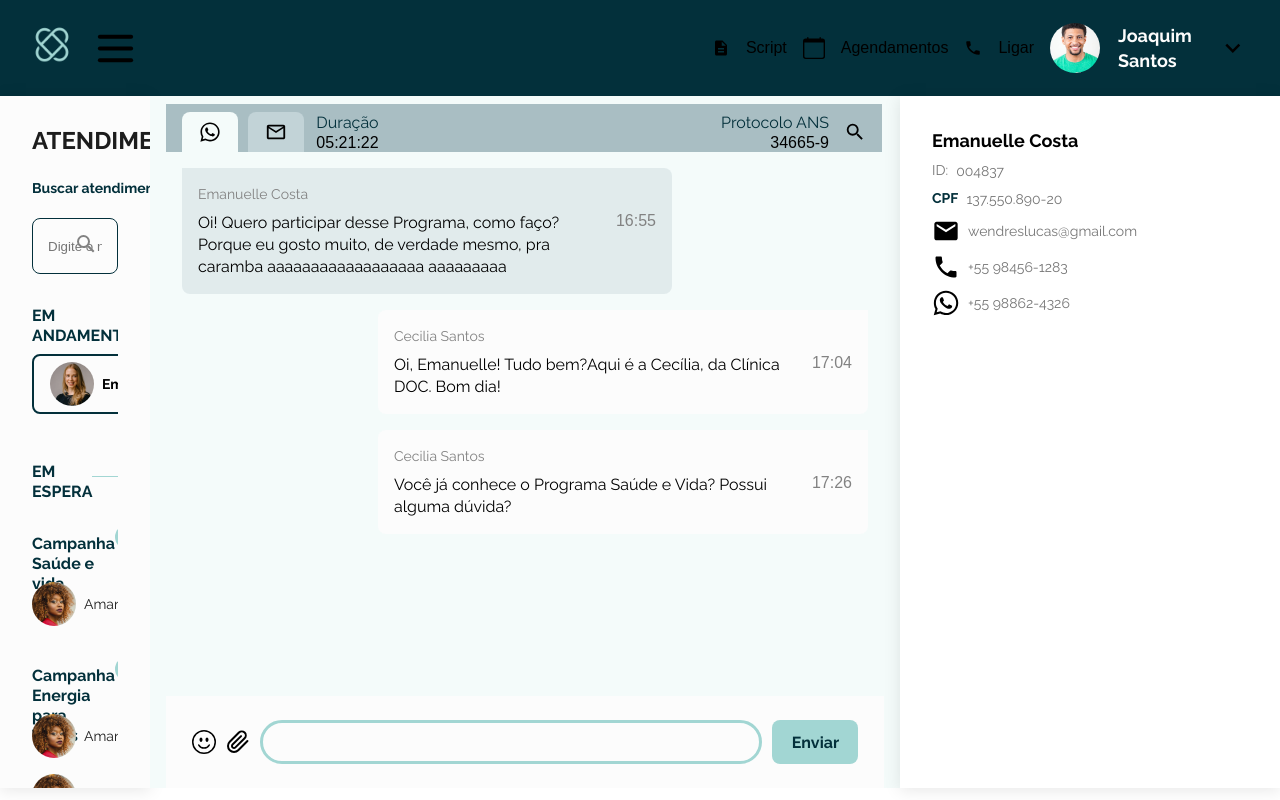
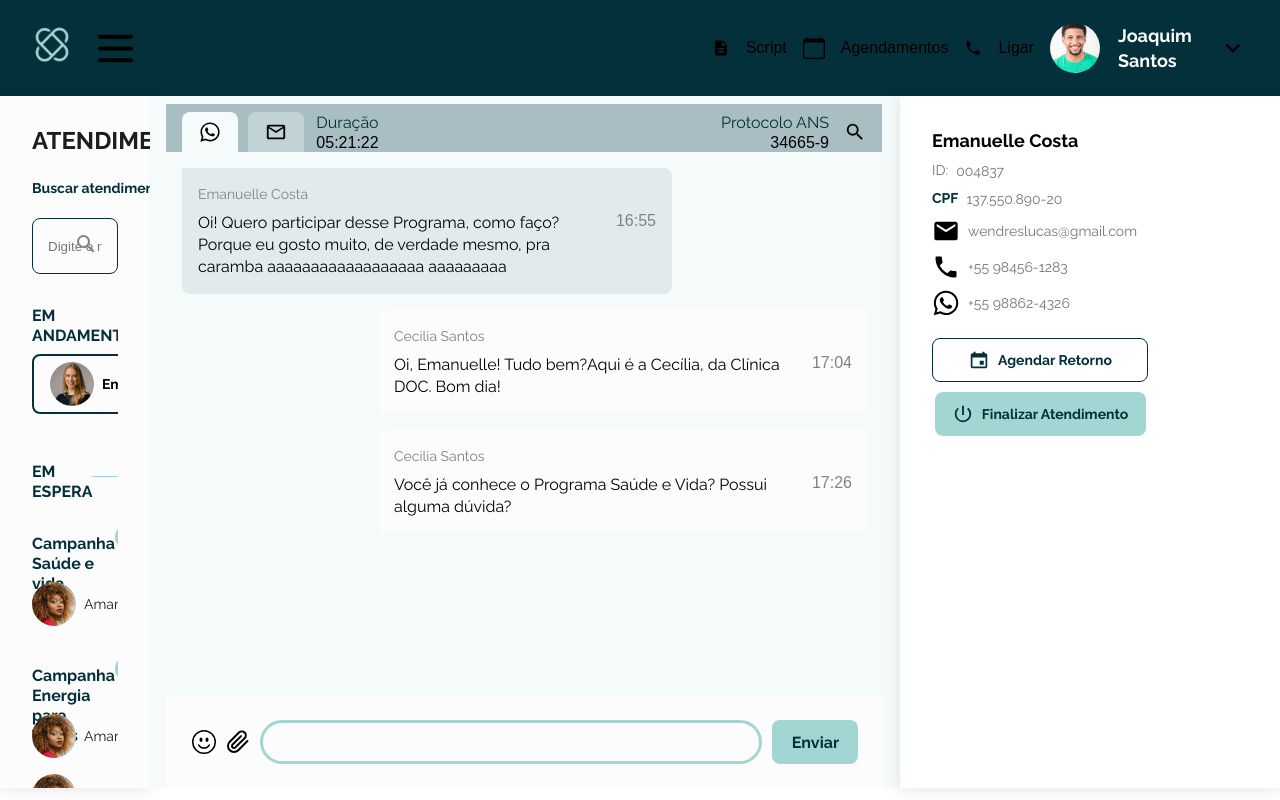
Before and after one commit to wendreslucas/OmniChannel, a React (Create React App) app: page / in a window 1280 px wide. Built offline with nearby package versions, Linux system fonts and the light colour scheme.

Commit message:
implementação dos botões de atendimento na sidebar

```diff
--- /dev/null
+++ b/src/components/Sidebar/ButtonsAtendimento/index.tsx
@@ -0,0 +1,19 @@
+import React from 'react';
+import { IoMdCalendar } from 'react-icons/io';
+import { MdPowerSettingsNew } from 'react-icons/md';
+import { Container, ButtonAgendar, Span, ButtonFinalizar } from './styles';
+
+export const ButtonsAtendimento = () => {
+  return (
+    <Container>
+      <ButtonAgendar>
+        <IoMdCalendar fontSize={22} color={'var(--primary)'} />
+        <Span>Agendar Retorno</Span>
+      </ButtonAgendar>
+      <ButtonFinalizar>
+        <MdPowerSettingsNew fontSize={22} color={'var(--primary)'} />
+        <Span>Finalizar Atendimento</Span>
+      </ButtonFinalizar>
+    </Container>
+  );
+};
--- /dev/null
+++ b/src/components/Sidebar/ButtonsAtendimento/styles.js
@@ -0,0 +1,87 @@
+import styled from 'styled-components';
+
+export const Container = styled.div`
+  display: flex;
+  flex-direction: column;
+  justify-content: center;
+  align-items: center;
+  padding: 24px 0px 0px;
+  gap: 10px;
+
+  width: 216px;
+  height: 122px;
+
+  flex: none;
+  order: 1;
+  align-self: stretch;
+  flex-grow: 0;
+`;
+
+export const ButtonAgendar = styled.div`
+  box-sizing: border-box;
+
+  /* Auto layout */
+
+  display: flex;
+  flex-direction: row;
+  justify-content: center;
+  align-items: center;
+  padding: 16px;
+  gap: 8px;
+
+  width: 216px;
+  height: 44px;
+
+  /* Colors/Primary */
+
+  border: 1px solid #03303b;
+  border-radius: 8px;
+
+  /* Inside auto layout */
+
+  flex: none;
+  order: 0;
+  align-self: stretch;
+  flex-grow: 0;
+`;
+
+export const Span = styled.span`
+  font-family: 'Raleway';
+  font-style: normal;
+  font-weight: 700;
+  font-size: 14px;
+  line-height: 20px;
+
+  display: flex;
+  align-items: center;
+  text-align: center;
+
+  color: #03303b;
+
+  flex: none;
+  order: 1;
+  flex-grow: 0;
+`;
+
+export const ButtonFinalizar = styled.div`
+  display: flex;
+  flex-direction: row;
+  justify-content: center;
+  align-items: center;
+  padding: 16px;
+  gap: 8px;
+
+  width: 211px;
+  height: 44px;
+
+  /* Colors/Secondary */
+
+  background: #a2d6d3;
+  border-radius: 8px;
+
+  /* Inside auto layout */
+
+  flex: none;
+  order: 1;
+  flex-grow: 0;
+`;
--- a/src/components/Sidebar/InfoAtendimento/index.tsx
+++ b/src/components/Sidebar/InfoAtendimento/index.tsx
@@ -1,20 +1,16 @@
 import React from 'react';
-import { ContainerAtendimento, Box, Aling, Value } from './styles';
+import { Box, Aling, Value } from './styles';
 import { MdEmail } from 'react-icons/md';
 import { IoMdCall } from 'react-icons/io';
 import { FaWhatsapp } from 'react-icons/fa';
 import { Text } from './../../Typography/Text/index';
 
+import { ButtonsAtendimento } from './../ButtonsAtendimento/index';
+
 export const InfoAtendimento = () => {
   return (
-    <ContainerAtendimento>
     <Box>
-        <Text
-          weight="700"
-          fontSize="18px"
-          color="var(--black)"
-          lineHeight="25px"
-        >
+      <Text weight="700" fontSize="18px" color="var(--black)" lineHeight="25px">
         Emanuelle Costa
       </Text>
       <Aling>
@@ -52,6 +48,5 @@ export const InfoAtendimento = () => {
         <Value> +55 98862-4326</Value>
       </Aling>
     </Box>
-    </ContainerAtendimento>
   );
 };
--- a/src/components/Sidebar/InfoAtendimento/styles.js
+++ b/src/components/Sidebar/InfoAtendimento/styles.js
@@ -9,22 +9,6 @@ export const Box = styled.div`
 
   width: 216px;
   height: 178px;
-
-  flex: none;
-  order: 0;
-  align-self: stretch;
-  flex-grow: 0;
-`;
-
-export const ContainerAtendimento = styled.div`
-  display: flex;
-  flex-direction: column;
-  align-items: flex-start;
-  padding: 32px;
-  gap: 8px;
-
-  width: 280px;
-  height: 372px;
 
   flex: none;
   order: 0;
--- a/src/components/Sidebar/index.tsx
+++ b/src/components/Sidebar/index.tsx
@@ -1,11 +1,15 @@
 import React from 'react';
 import { InfoAtendimento } from './InfoAtendimento/index';
-import { Container } from './styles';
+import { Container, ContainerAtendimento } from './styles';
+import { ButtonsAtendimento } from './ButtonsAtendimento/index';
 
 export const Sidebar = () => {
   return (
     <Container>
-      <InfoAtendimento />
+      <ContainerAtendimento>
+        <InfoAtendimento />
+        <ButtonsAtendimento />
+      </ContainerAtendimento>
     </Container>
   );
 };
--- a/src/components/Sidebar/styles.js
+++ b/src/components/Sidebar/styles.js
@@ -20,3 +20,19 @@ export const Container = styled.aside`
   align-self: stretch;
   flex-grow: 0;
 `;
+
+export const ContainerAtendimento = styled.div`
+  display: flex;
+  flex-direction: column;
+  align-items: flex-start;
+  padding: 32px;
+  gap: 8px;
+
+  width: 280px;
+  height: 372px;
+
+  flex: none;
+  order: 0;
+  align-self: stretch;
+  flex-grow: 0;
+`;
```
Lines whose indentation alone changed are shown as unchanged.
